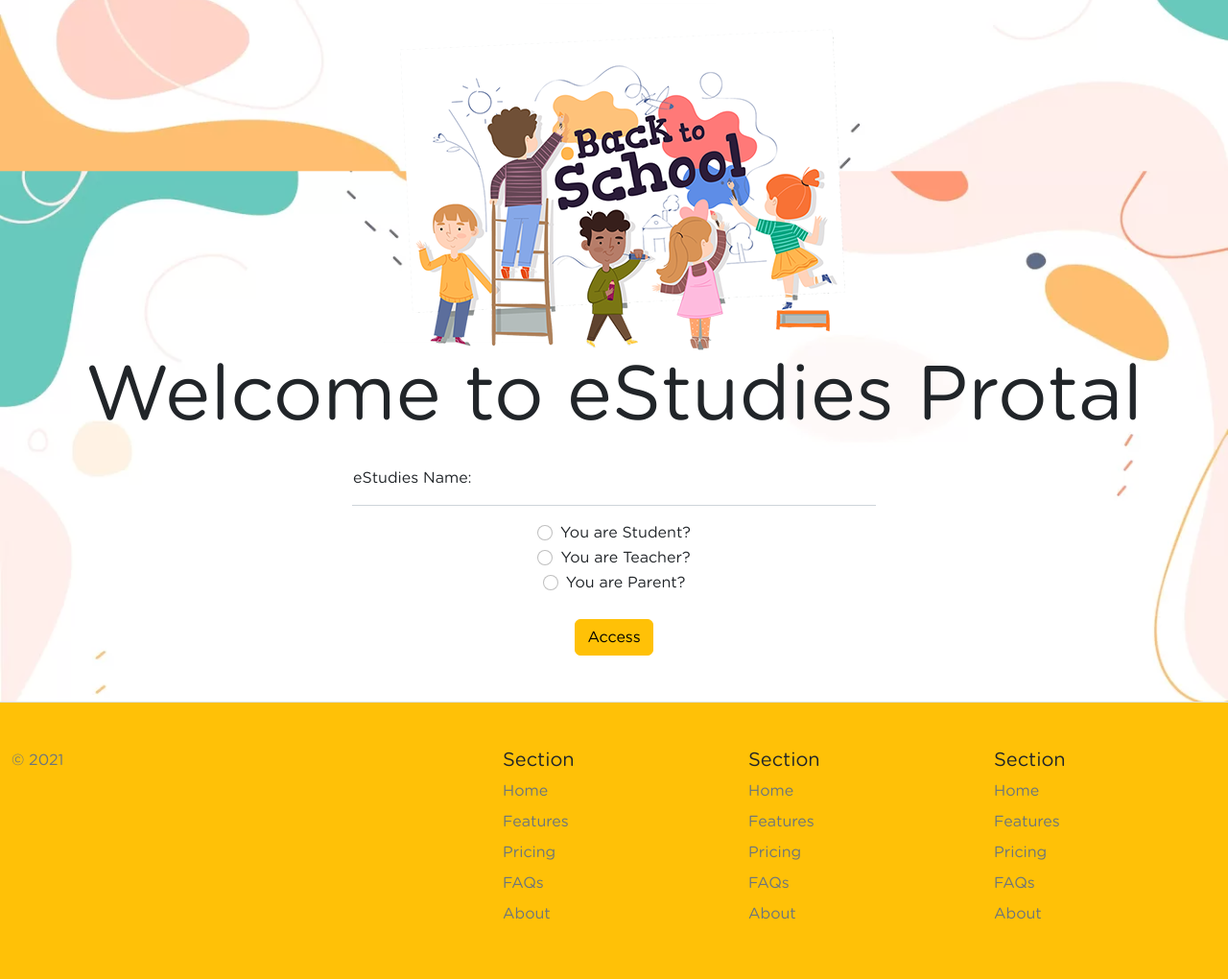
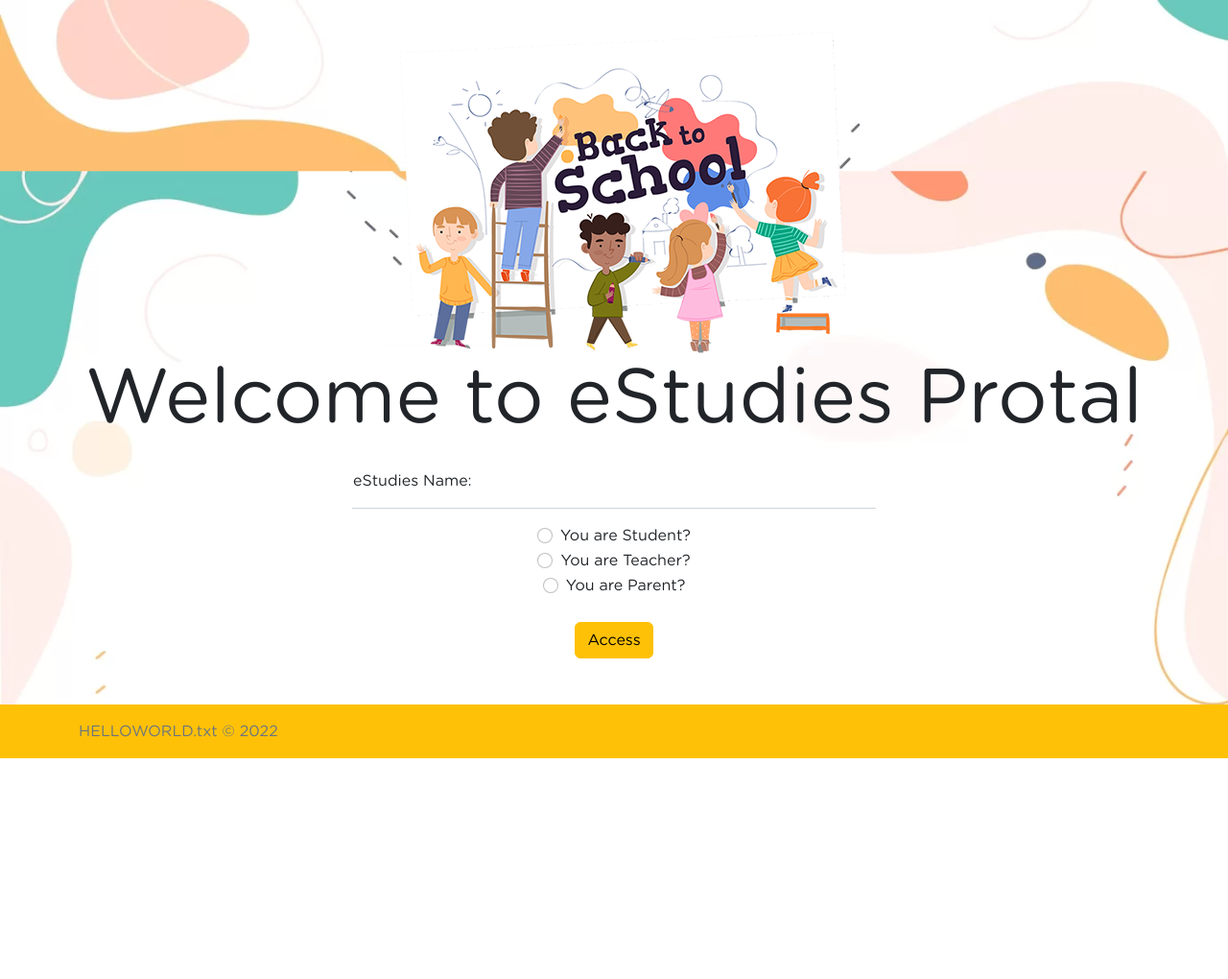
Before and after one commit to phuopham/Techwiz2022, a plain HTML site: page index.html in a window 1280 px wide. Shown: the part 675-1695 px from the top of the page at 96% size. After the commit the page ends 1465 px from the top, so only its background shows below. Drawn offline with nearby package versions, Linux system fonts and the light colour scheme; some packages are replaced by stand-ins of ours.

Commit message:
footer change

```diff
--- a/css/main.css
+++ b/css/main.css
@@ -155,3 +155,14 @@
 .navbar-mobile .getstarted:focus {
     margin: 15px;
 }
+
+.flex-wrapper {
+    display: flex;
+    min-height: 100vh;
+    flex-direction: column;
+    justify-content: space-between;
+  }
+
+.foot {
+    margin-top: auto;
+}
--- a/footer.html
+++ b/footer.html
@@ -1,39 +1,5 @@
-<div class="container-fluid bg-warning mt-5">
-    <div class="row row-cols-5 py-5 border-top">
-        <div class="col">
-            <p class="text-muted">&copy; 2021</p>
-        </div>
-        <div class="col">
-        </div>
-        <div class="col">
-            <h5>Section</h5>
-            <ul class="nav flex-column">
-                <li class="nav-item mb-2"><a href="#" class="nav-link p-0 text-muted">Home</a></li>
-                <li class="nav-item mb-2"><a href="#" class="nav-link p-0 text-muted">Features</a></li>
-                <li class="nav-item mb-2"><a href="#" class="nav-link p-0 text-muted">Pricing</a></li>
-                <li class="nav-item mb-2"><a href="#" class="nav-link p-0 text-muted">FAQs</a></li>
-                <li class="nav-item mb-2"><a href="#" class="nav-link p-0 text-muted">About</a></li>
-            </ul>
-        </div>
-        <div class="col">
-            <h5>Section</h5>
-            <ul class="nav flex-column">
-                <li class="nav-item mb-2"><a href="#" class="nav-link p-0 text-muted">Home</a></li>
-                <li class="nav-item mb-2"><a href="#" class="nav-link p-0 text-muted">Features</a></li>
-                <li class="nav-item mb-2"><a href="#" class="nav-link p-0 text-muted">Pricing</a></li>
-                <li class="nav-item mb-2"><a href="#" class="nav-link p-0 text-muted">FAQs</a></li>
-                <li class="nav-item mb-2"><a href="#" class="nav-link p-0 text-muted">About</a></li>
-            </ul>
-        </div>
-        <div class="col">
-            <h5>Section</h5>
-            <ul class="nav flex-column">
-                <li class="nav-item mb-2"><a href="#" class="nav-link p-0 text-muted">Home</a></li>
-                <li class="nav-item mb-2"><a href="#" class="nav-link p-0 text-muted">Features</a></li>
-                <li class="nav-item mb-2"><a href="#" class="nav-link p-0 text-muted">Pricing</a></li>
-                <li class="nav-item mb-2"><a href="#" class="nav-link p-0 text-muted">FAQs</a></li>
-                <li class="nav-item mb-2"><a href="#" class="nav-link p-0 text-muted">About</a></li>
-            </ul>
-        </div>
+<div class="container-fluid bg-warning mt-5 foot">
+    <div class="container py-3">
+        <div class="text-muted d-flex align-items-center">HELLOWORLD.txt &copy; 2022</div>
     </div>
 </div>
--- a/header.html
+++ b/header.html
@@ -1,4 +1,4 @@
-<div id="header" class="d-flex align-items-center bg-warning border-bottom">
+<div id="header" class="fixed-top d-flex align-items-center bg-warning border-bottom">
     <div class="container-fluid container-xl d-flex align-items-center justify-content-between">
         <div class="d-flex align-items-center">
             <a class="navbar-brand" href="#">
@@ -6,14 +6,14 @@
                 <p class="d-inline fw-bold"> eStudies</p>
             </a>
         </div>
-
         <nav id="navbar" class="navbar">
             <ul>
                 <li><a class="nav-link scrollto" href="#">Home</a></li>
                 <li><a class="nav-link scrollto" href="#">About</a></li>
                 <li><a class="nav-link scrollto" href="#">Contact</a></li>
             </ul>
-            <i class="bi bi-list mobile-nav-toggle"></i>
+            <i class="bi bi-list mobile-nav-toggle p-2"></i>
         </nav>
     </div>
 </div>
+<div style="height:45px;"></div>
--- a/index.html
+++ b/index.html
@@ -38,9 +38,11 @@
 <body ng-app="myApp">
 
     <!-- Template AngularJS -->
-    <div class="header"></div>
-    <div ng-view></div>
-    <div class="footer"></div>
+    <div class="flex-wrapper">
+        <div class="header"></div>
+        <div ng-view></div>
+        <div class="footer"></div>
+    </div>
 
     <!-- Add AnglarJS Control Main File -->
     <script src="./js/angular-control.js"></script>
```
